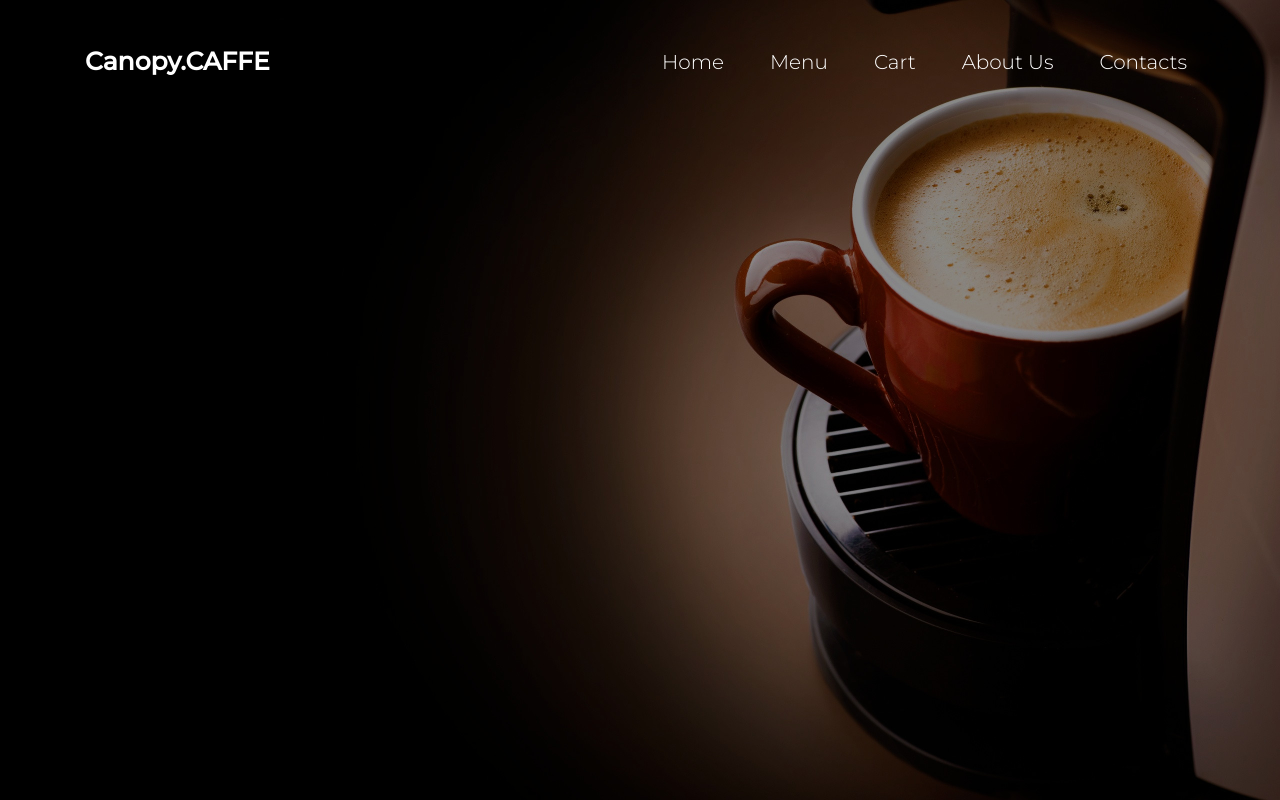
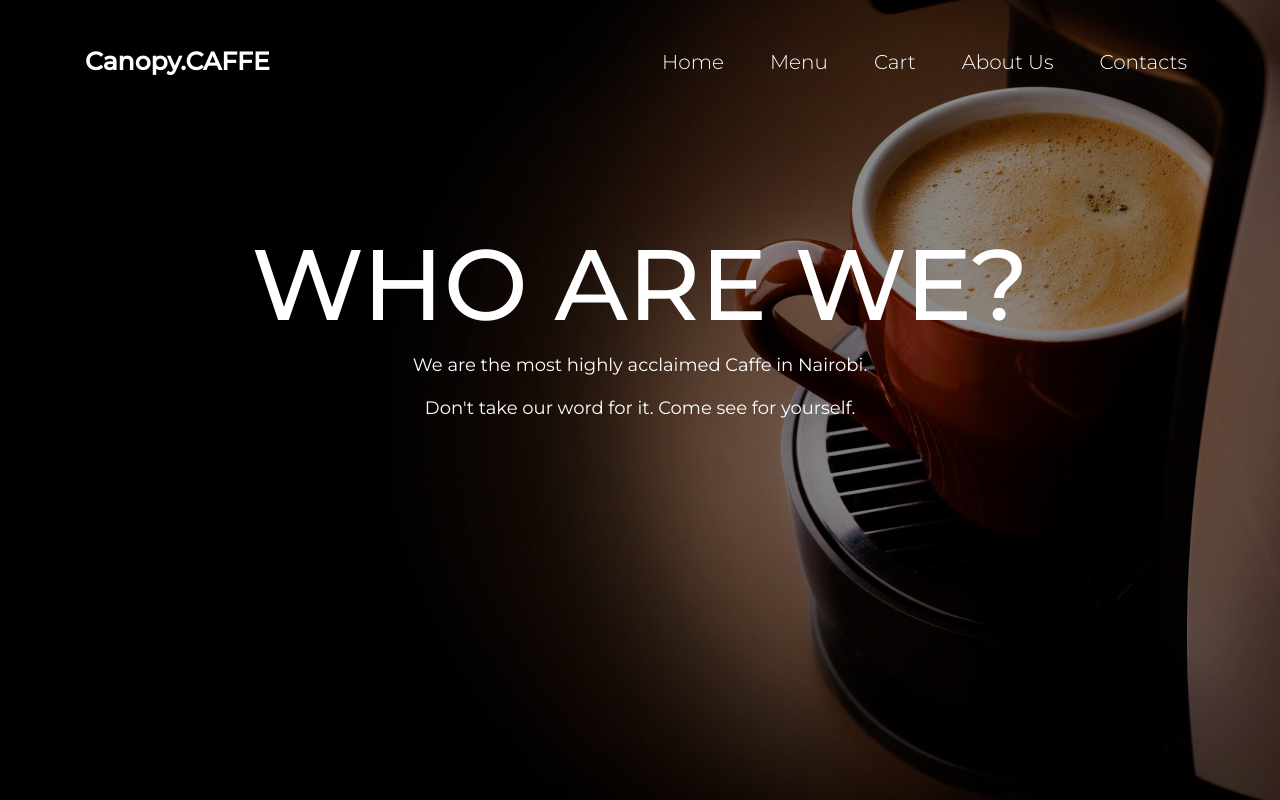
Before and after one commit to mashm3ll0w/canopy-caffe, a React (Create React App) app: page /about in a window 1280 px wide. Built offline with nearby package versions, Linux system fonts and the light colour scheme.

Commit message:
Create the About component

```diff
--- /dev/null
+++ b/src/components/About.js
@@ -0,0 +1,9 @@
+export default function About() {
+	return (
+		<div id="about">
+			<h1 className="hero-about">WHO ARE WE?</h1>
+			<p>We are the most highly acclaimed Caffe in Nairobi.</p>
+      <p>Don't take our word for it. Come see for yourself.</p>
+		</div>
+	);
+}
--- a/src/components/App.js
+++ b/src/components/App.js
@@ -1,12 +1,14 @@
 import React from "react";
 import {Routes, Route} from "react-router-dom"
 import Homepage from "./Homepage"
+import About from "./About";
 
 function App() {
 	return (
 		<div>
       <Routes>
         <Route path="/" element={<Homepage />}/>
+        <Route path="/about" element={<About />}/>
       </Routes>
 		</div>
 	);
--- a/src/index.css
+++ b/src/index.css
@@ -83,3 +83,18 @@ body {
   background-color: #BC6C25
   ;
 }
+
+/* About Section */
+
+#about {
+  text-align: center;
+  margin: 100px auto;
+}
+
+#about > h1 {
+  font-size: 100px;
+}
+
+#about > p {
+  font-size: 18px;
+}
```
